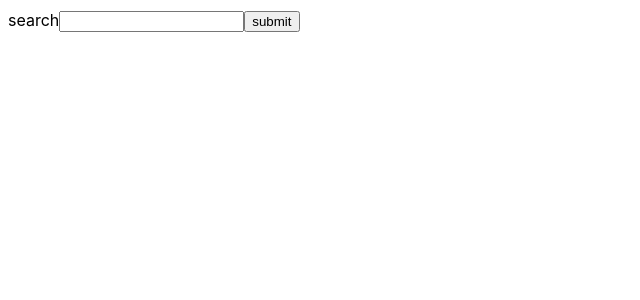
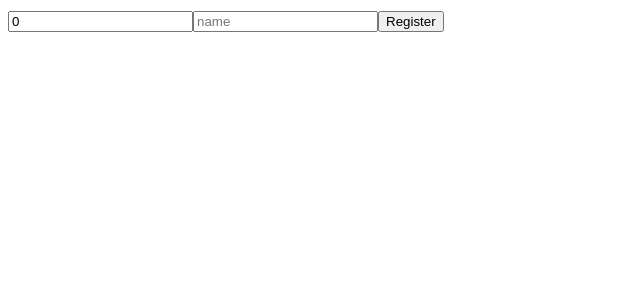
Before and after one commit to 7vTr0x7/React-Typescript, a React (Vite) app: page / in a window 1280 px wide. Shown: the top 300 px of the page, without its empty margins (0-640 px from the left). Built offline with nearby package versions, Linux system fonts and the light colour scheme.

Commit message:
react-ts Hooks and Generic

```diff
--- a/src/App.tsx
+++ b/src/App.tsx
@@ -1,29 +1,44 @@
-import { useState } from "react";
-import Form from "./components/Form";
+import { FormEvent, useState } from "react";
+
+interface Person {
+  name: string;
+  age: number;
+}
 
 function App() {
-  const [value, setValue] = useState<string>("");
+  const [user, setUser] = useState<Person>({
+    name: "",
+    age: 0,
+  });
 
-  // const addFunc = (n: number, m: number): number => {
-  //   return n + m;
-  // };
-
-  // const returnValue = <T,>(val: T): T => {
-  //   return val;
-  // };
+  const submitHandler = (e: FormEvent<HTMLFormElement>) => {
+    e.preventDefault();
+    console.log(user);
+  };
 
   return (
     <>
       <div>
-        {/* <Box
-          heading={"Hamlo"}
-          count={1}
-          addFunc={addFunc}
-          returnValue={returnValue}>
-          <h2>children</h2>
-        </Box> */}
+        <form onSubmit={submitHandler}>
+          <input
+            type="number"
+            value={user.age}
+            placeholder="age"
+            onChange={(e) =>
+              setUser((prev) => ({ ...prev, age: Number(e.target.value) }))
+            }
+          />
+          <input
+            type="text"
+            value={user.name}
+            placeholder="name"
+            onChange={(e) =>
+              setUser((prev) => ({ ...prev, name: e.target.value }))
+            }
+          />
 
-        <Form label={"search"} value={value} setter={setValue} />
+          <button>Register</button>
+        </form>
       </div>
     </>
   );
```
